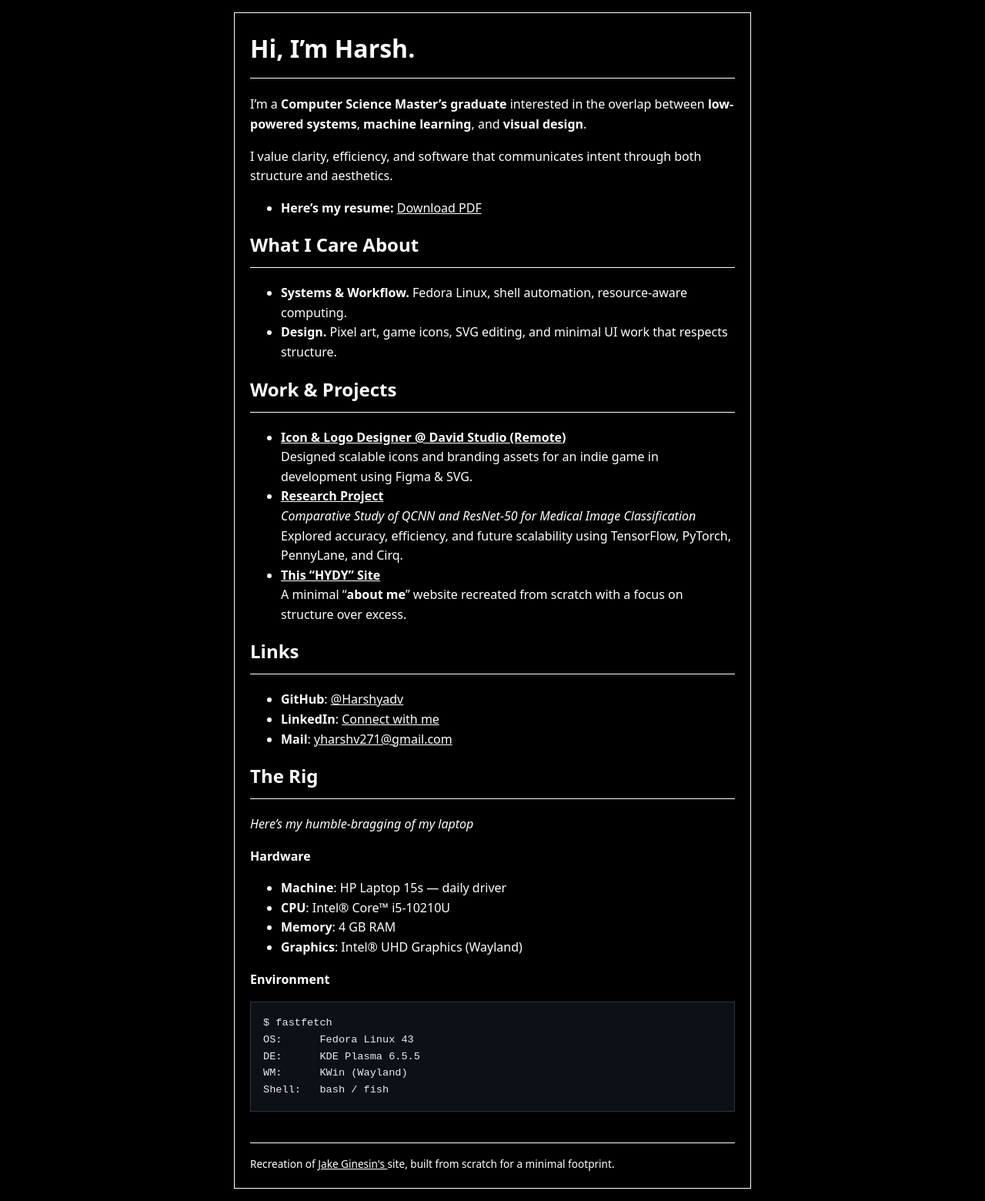
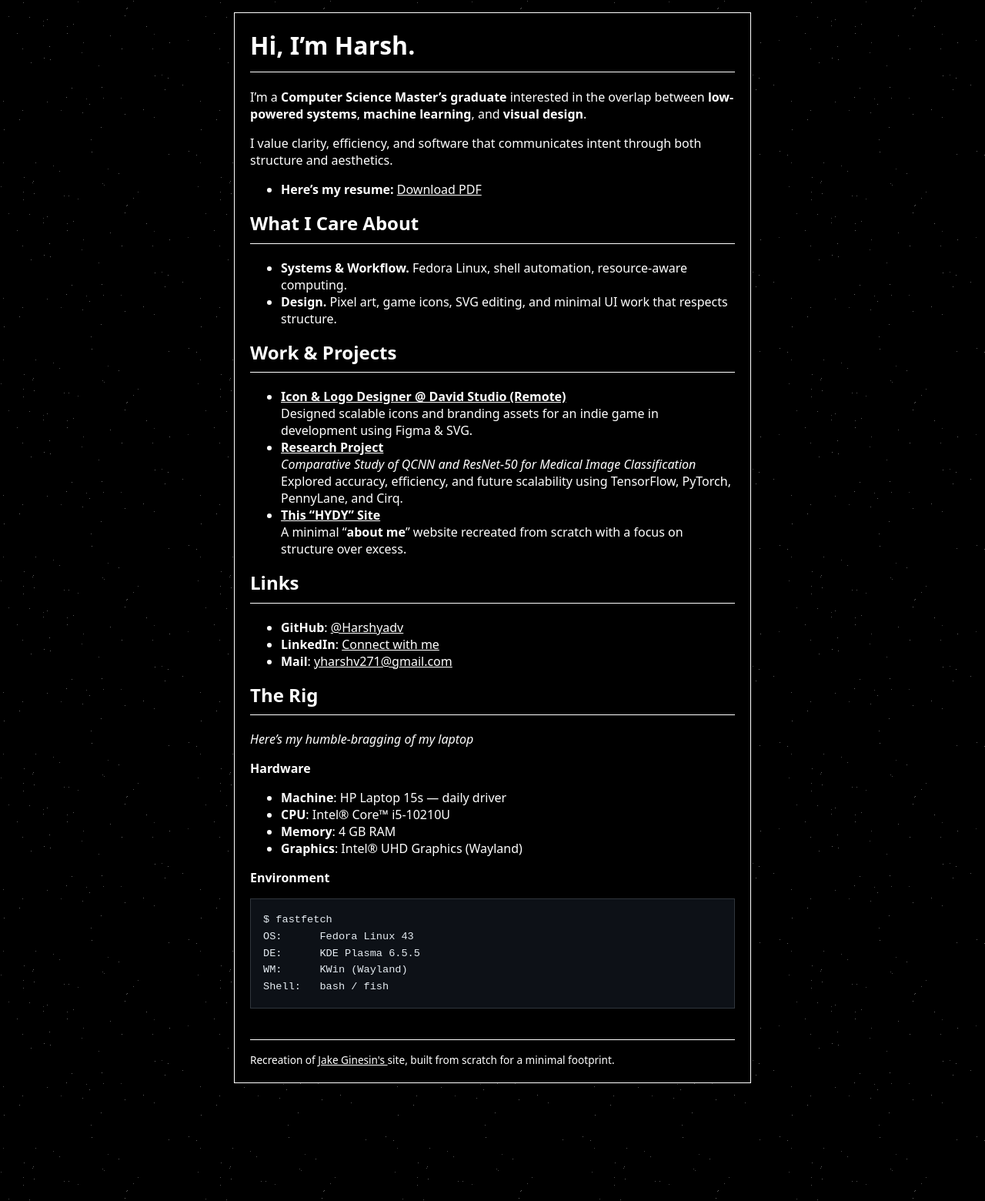
Before and after one commit to Harshyadv/HYDV, a Jekyll site: the page built from index.md, in a window 1280 px wide. Shown: the whole page at 77% size. Built offline with Jekyll 4.4.1, drawn with Linux system fonts in a browser that asks for light colours; after the commit the page ends 1423 px from its top, so only the background shows below that.

Commit message:
testing this new gif

```diff
--- a/assets/style.css
+++ b/assets/style.css
@@ -15,7 +15,16 @@
 body {
     margin: 0;
     padding: 16px;
-    background-color: var(--bg-color);
+
+    background:
+        linear-gradient(rgba(0, 0, 0, 0.6), rgba(0, 0, 0, 0.6)),
+        url("/assets/stars.gif");
+
+    background-repeat: repeat;
+    background-position: center;
+    background-attachment: fixed;
+    image-rendering: pixelated;
+
     color: var(--text-color);
     font-family:
         system-ui,
@@ -24,8 +33,6 @@ body {
         "Segoe UI",
         Arial,
         sans-serif;
-    line-height: 1.6;
-    font-size: 16px;
 }
 
 /* Content container */
```
Also changed, not shown: assets/stars.gif (added).
